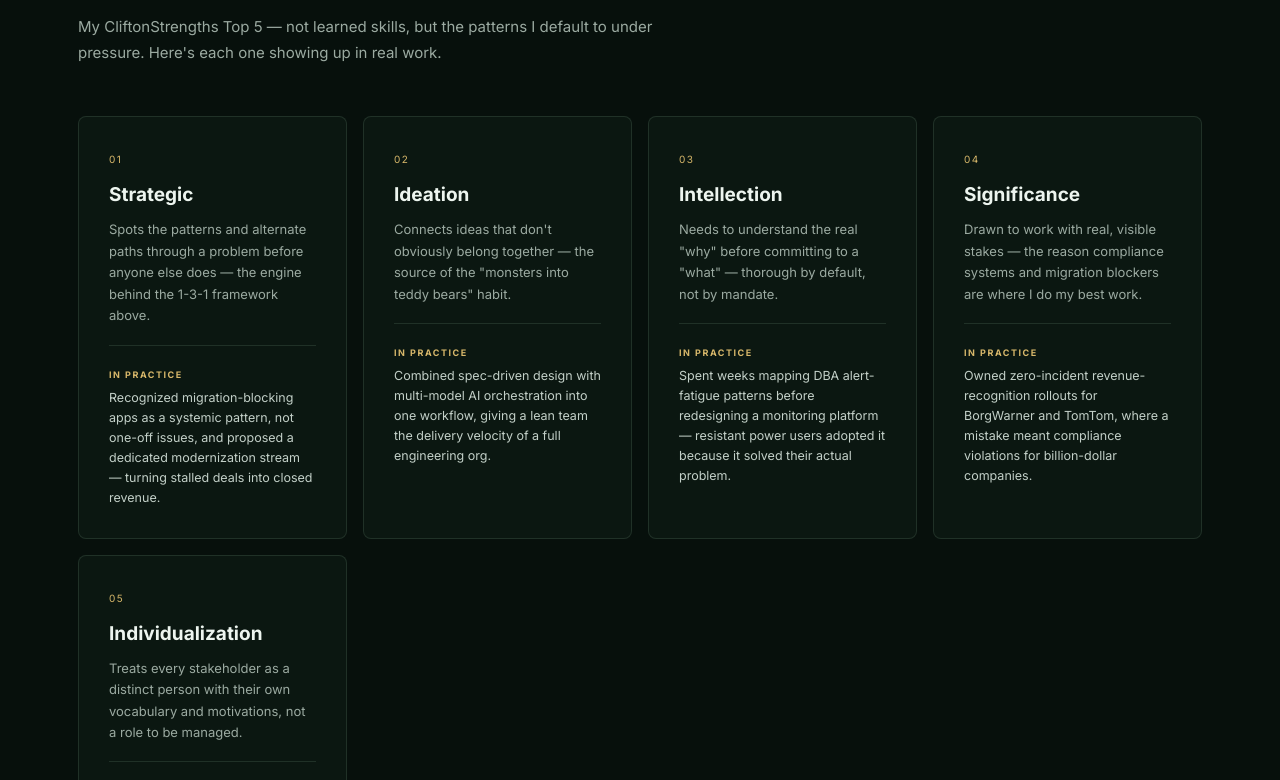
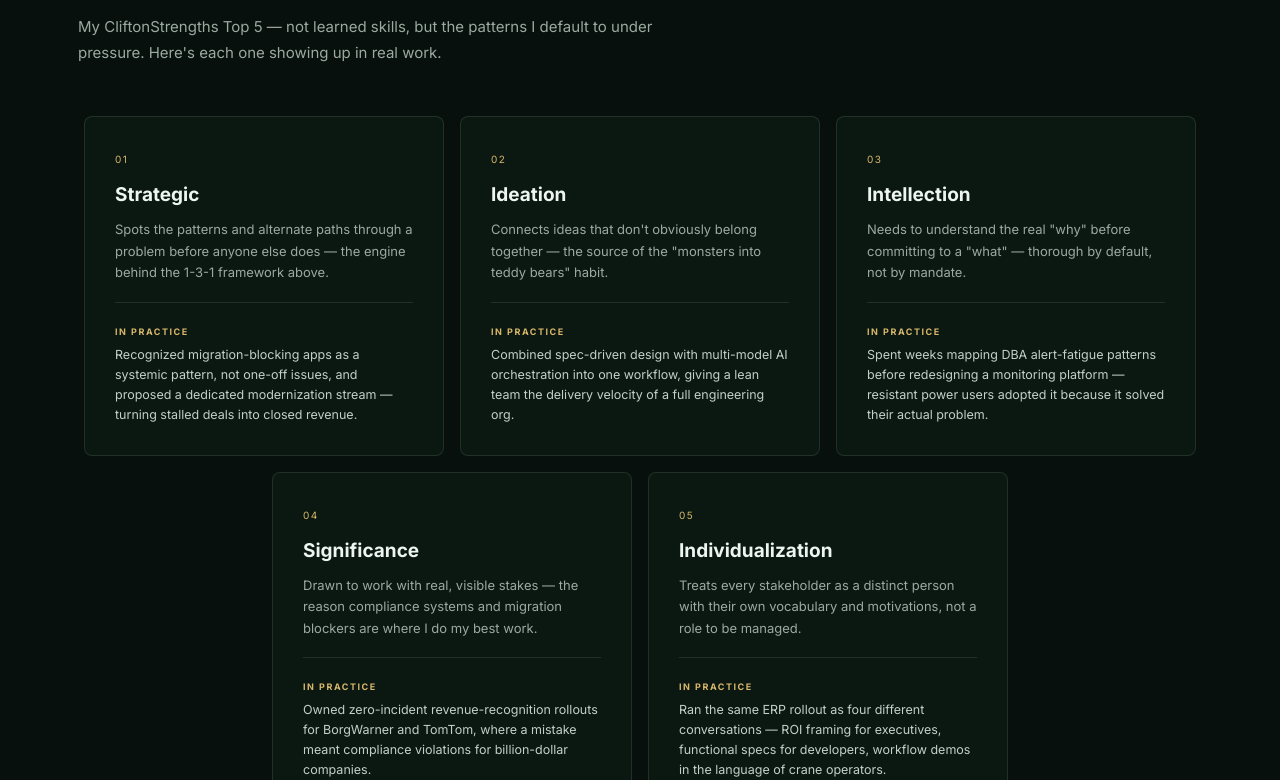
Before and after one commit to GordosGit/Portfolio.GT, a React (Vite) app in the folder site/: page / in a window 1280 px wide. Shown: the part 4960-5740 px from the top of the page. Built offline with nearby package versions, Linux system fonts and the light colour scheme.

Commit message:
Fix strengths grid layout so 5 cards wrap symmetrically

```diff
--- a/site/src/styles.css
+++ b/site/src/styles.css
@@ -74,8 +74,8 @@ h1 span { color: var(--green-bright); }
 .framework-num { display: block; font-size: 32px; font-weight: 800; color: var(--gold); line-height: 1; }
 .framework-step h4 { margin: 14px 0 8px; font-size: 15px; }
 .framework-step p { color: var(--muted); font-size: 13px; line-height: 1.65; margin: 0; }
-.strengths-grid { display: grid; grid-template-columns: repeat(auto-fit, minmax(230px, 1fr)); gap: 16px; margin-top: 50px; }
-.strength-card { padding: 30px; background: var(--panel); border: 1px solid var(--line); border-radius: 8px; transition: background .2s; }
+.strengths-grid { display: flex; flex-wrap: wrap; justify-content: center; gap: 16px; margin-top: 50px; }
+.strength-card { flex: 1 1 320px; max-width: 360px; padding: 30px; background: var(--panel); border: 1px solid var(--line); border-radius: 8px; transition: background .2s; }
 .strength-card:hover { background: var(--panel-2); }
 .strength-card h3 { margin: 16px 0 10px; font-size: 19px; }
 .strength-card > p { color: var(--muted); font-size: 13px; line-height: 1.65; }
```
